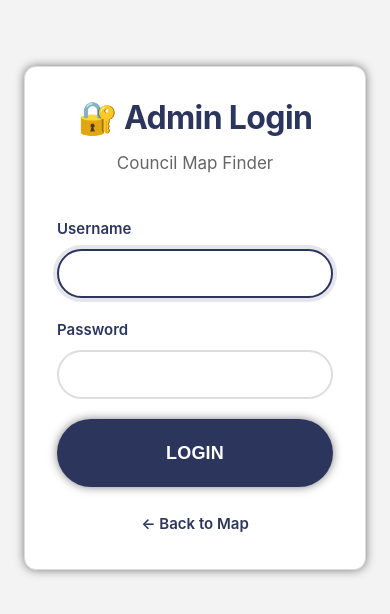
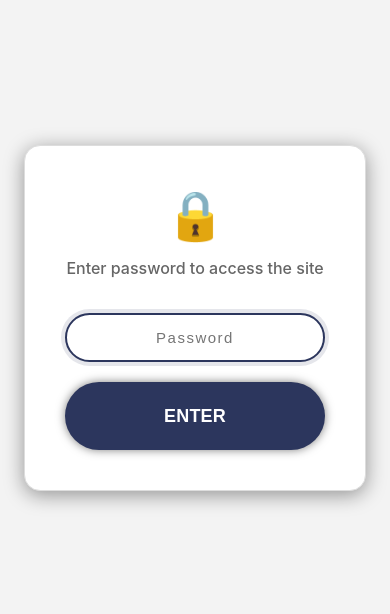
Before and after one commit to gufigufi/Councils-Lists, a React (Vite) app in the folder frontend/: page /admin/councils/edit/1 in a window 390 px wide. Before the commit this address led to /admin/login. Shown: the part 104-718 px from the top of the page. Built offline with nearby package versions, Linux system fonts and the light colour scheme.

Commit message:
feat: add password gate, replace phone with admin button, remove admin login

```diff
--- a/frontend/src/App.jsx
+++ b/frontend/src/App.jsx
@@ -1,45 +1,24 @@
 import { BrowserRouter as Router, Routes, Route } from 'react-router-dom';
+import PasswordGate from './components/Auth/PasswordGate';
 import HomePage from './components/Home/HomePage';
-import Login from './components/Admin/Login';
 import Dashboard from './components/Admin/Dashboard';
 import CouncilForm from './components/Admin/CouncilForm';
-import ProtectedRoute from './components/Admin/ProtectedRoute';
 
 function App() {
     return (
+        <PasswordGate>
             <Router>
                 <Routes>
                     {/* Public route */}
                     <Route path="/" element={<HomePage />} />
 
                     {/* Admin routes */}
-                <Route path="/admin/login" element={<Login />} />
-                <Route
-                    path="/admin"
-                    element={
-                        <ProtectedRoute>
-                            <Dashboard />
-                        </ProtectedRoute>
-                    }
-                />
-                <Route
-                    path="/admin/councils/new"
-                    element={
-                        <ProtectedRoute>
-                            <CouncilForm />
-                        </ProtectedRoute>
-                    }
-                />
-                <Route
-                    path="/admin/councils/edit/:id"
-                    element={
-                        <ProtectedRoute>
-                            <CouncilForm />
-                        </ProtectedRoute>
-                    }
-                />
+                    <Route path="/admin" element={<Dashboard />} />
+                    <Route path="/admin/councils/new" element={<CouncilForm />} />
+                    <Route path="/admin/councils/edit/:id" element={<CouncilForm />} />
                 </Routes>
             </Router>
+        </PasswordGate>
     );
 }
 
--- /dev/null
+++ b/frontend/src/components/Auth/PasswordGate.css
@@ -0,0 +1,62 @@
+.gate-page {
+    min-height: 100vh;
+    display: flex;
+    align-items: center;
+    justify-content: center;
+    background: var(--bg-secondary);
+    padding: 1.5rem;
+}
+
+.gate-container {
+    width: 100%;
+    max-width: 380px;
+}
+
+.gate-card {
+    background: var(--bg-primary);
+    padding: 2.5rem;
+    border-radius: 16px;
+    box-shadow: var(--shadow-lg);
+    border: 1px solid var(--border-color);
+}
+
+.gate-header {
+    text-align: center;
+    margin-bottom: 2rem;
+}
+
+.gate-title {
+    font-size: 3rem;
+    margin: 0 0 0.75rem 0;
+}
+
+.gate-subtitle {
+    font-size: 1rem;
+    color: var(--text-secondary);
+    margin: 0;
+    font-weight: 500;
+}
+
+.gate-input {
+    width: 100%;
+    text-align: center;
+    font-size: 1.125rem;
+    letter-spacing: 0.1em;
+}
+
+.gate-error {
+    margin-bottom: 1rem;
+    padding: 0.75rem 1rem;
+    background: #fee;
+    color: var(--danger-color);
+    border-radius: 8px;
+    border: 1px solid var(--danger-color);
+    font-size: 0.875rem;
+    text-align: center;
+}
+
+.gate-btn {
+    width: 100%;
+    font-size: 1.0625rem;
+    padding: 0.75rem 1.5rem;
+}
--- /dev/null
+++ b/frontend/src/components/Auth/PasswordGate.jsx
@@ -0,0 +1,86 @@
+import { useState, useEffect } from 'react';
+import './PasswordGate.css';
+
+const PASSWORD_HASH = 'a5dd4e9d22c5d58f19b8226dc0e655d5199440cb167849ea371d4a519fc75491';
+
+async function sha256(message) {
+    const msgBuffer = new TextEncoder().encode(message);
+    const hashBuffer = await crypto.subtle.digest('SHA-256', msgBuffer);
+    const hashArray = Array.from(new Uint8Array(hashBuffer));
+    return hashArray.map(b => b.toString(16).padStart(2, '0')).join('');
+}
+
+function PasswordGate({ children }) {
+    const [unlocked, setUnlocked] = useState(
+        () => sessionStorage.getItem('siteUnlocked') === 'true'
+    );
+    const [password, setPassword] = useState('');
+    const [error, setError] = useState('');
+    const [loading, setLoading] = useState(false);
+
+    const handleSubmit = async (e) => {
+        e.preventDefault();
+        setError('');
+
+        if (!password) {
+            setError('Please enter the password');
+            return;
+        }
+
+        setLoading(true);
+        const hash = await sha256(password);
+
+        if (hash === PASSWORD_HASH) {
+            sessionStorage.setItem('siteUnlocked', 'true');
+            setUnlocked(true);
+        } else {
+            setError('Incorrect password');
+        }
+        setLoading(false);
+    };
+
+    if (unlocked) {
+        return children;
+    }
+
+    return (
+        <div className="gate-page">
+            <div className="gate-container">
+                <div className="gate-card">
+                    <div className="gate-header">
+                        <h1 className="gate-title">🔒</h1>
+                        <p className="gate-subtitle">Enter password to access the site</p>
+                    </div>
+
+                    <form onSubmit={handleSubmit}>
+                        <div className="form-group">
+                            <input
+                                type="password"
+                                className="input gate-input"
+                                placeholder="Password"
+                                value={password}
+                                onChange={(e) => setPassword(e.target.value)}
+                                disabled={loading}
+                                autoFocus
+                            />
+                        </div>
+
+                        {error && (
+                            <div className="gate-error">{error}</div>
+                        )}
+
+                        <button
+                            type="submit"
+                            className="btn btn-primary gate-btn"
+                            disabled={loading}
+                        >
+                            {loading ? 'Checking...' : 'Enter'}
+                        </button>
+                    </form>
+                </div>
+            </div>
+        </div>
+    );
+}
+
+export default PasswordGate;
--- a/frontend/src/components/Home/HomePage.css
+++ b/frontend/src/components/Home/HomePage.css
@@ -42,7 +42,7 @@
   letter-spacing: -0.02em;
 }
 
-.phone-link {
+.admin-link {
   display: flex;
   align-items: center;
   gap: 0.5rem;
@@ -56,7 +56,7 @@
   border: 2px solid rgba(255, 255, 255, 0.3);
 }
 
-.phone-link:hover {
+.admin-link:hover {
   background: rgba(255, 255, 255, 0.1);
   border-color: white;
 }
@@ -154,7 +154,7 @@
     font-size: 1.25rem;
   }
 
-  .phone-link {
+  .admin-link {
     font-size: 0.9375rem;
     padding: 0.5rem 0.875rem;
   }
--- a/frontend/src/components/Home/HomePage.jsx
+++ b/frontend/src/components/Home/HomePage.jsx
@@ -1,4 +1,5 @@
 import { useState, useEffect } from "react";
+import { Link } from "react-router-dom";
 import MapView from "../Map/MapView";
 import SearchBar from "../Search/SearchBar";
 import CouncilList from "../CouncilList/CouncilList";
@@ -83,7 +84,7 @@ function HomePage() {
             <img src={headerLogo} alt="Logo" className="header-logo" />
             <h1 className="logo">Council Map Finder</h1>
           </div>
-          <a href="tel:+13322392379" className="phone-link">
+          <Link to="/admin" className="admin-link">
             <svg
               width="20"
               height="20"
@@ -91,10 +92,10 @@ function HomePage() {
               fill="currentColor"
               xmlns="http://www.w3.org/2000/svg"
             >
-              <path d="M2 3C2 2.44772 2.44772 2 3 2H5.15287C5.64171 2 6.0589 2.35341 6.13927 2.8356L6.87858 7.27147C6.95075 7.70451 6.73206 8.13397 6.3394 8.3303L4.79126 9.10437C5.90756 11.8783 8.12168 14.0924 10.8956 15.2087L11.6697 13.6606C11.866 13.2679 12.2955 13.0492 12.7285 13.1214L17.1644 13.8607C17.6466 13.9411 18 14.3583 18 14.8471V17C18 17.5523 17.5523 18 17 18H15C7.8203 18 2 12.1797 2 5V3Z" />
+              <path fillRule="evenodd" clipRule="evenodd" d="M11.49 3.17c-.38-1.56-2.6-1.56-2.98 0a1.532 1.532 0 01-2.286.948c-1.372-.836-2.942.734-2.106 2.106.54.886.061 2.042-.947 2.287-1.561.379-1.561 2.6 0 2.978a1.532 1.532 0 01.947 2.287c-.836 1.372.734 2.942 2.106 2.106a1.532 1.532 0 012.287.947c.379 1.561 2.6 1.561 2.978 0a1.533 1.533 0 012.287-.947c1.372.836 2.942-.734 2.106-2.106a1.533 1.533 0 01.947-2.287c1.561-.379 1.561-2.6 0-2.978a1.532 1.532 0 01-.947-2.287c.836-1.372-.734-2.942-2.106-2.106a1.532 1.532 0 01-2.287-.947zM10 13a3 3 0 100-6 3 3 0 000 6z" />
             </svg>
-            +1 332-239-2379
-          </a>
+            Admin
+          </Link>
         </div>
       </header>
 
--- a/frontend/src/utils/helpers.js
+++ b/frontend/src/utils/helpers.js
@@ -29,5 +29,5 @@ export const isAuthenticated = () => {
  */
 export const logout = () => {
     localStorage.removeItem('token');
-    window.location.href = '/admin/login';
+    window.location.href = '/';
 };
```
Lines whose indentation alone changed are shown as unchanged.
